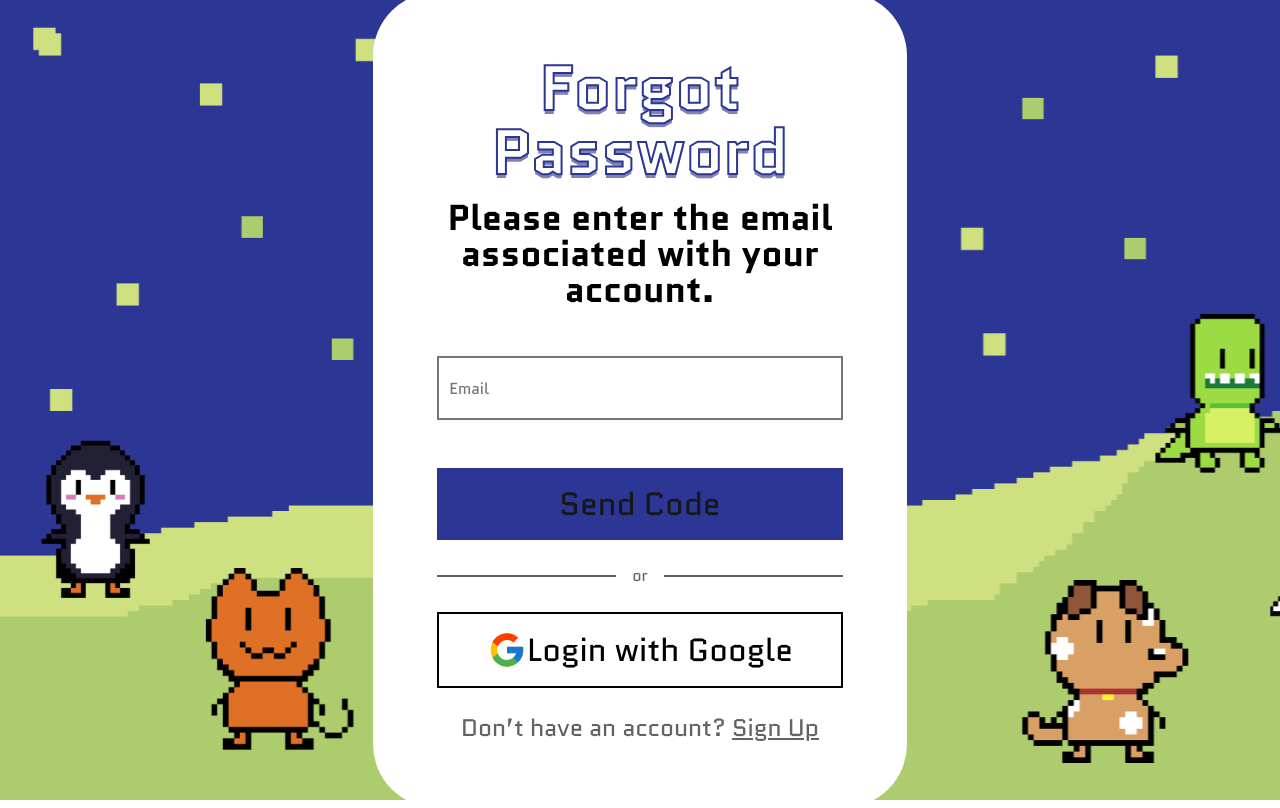
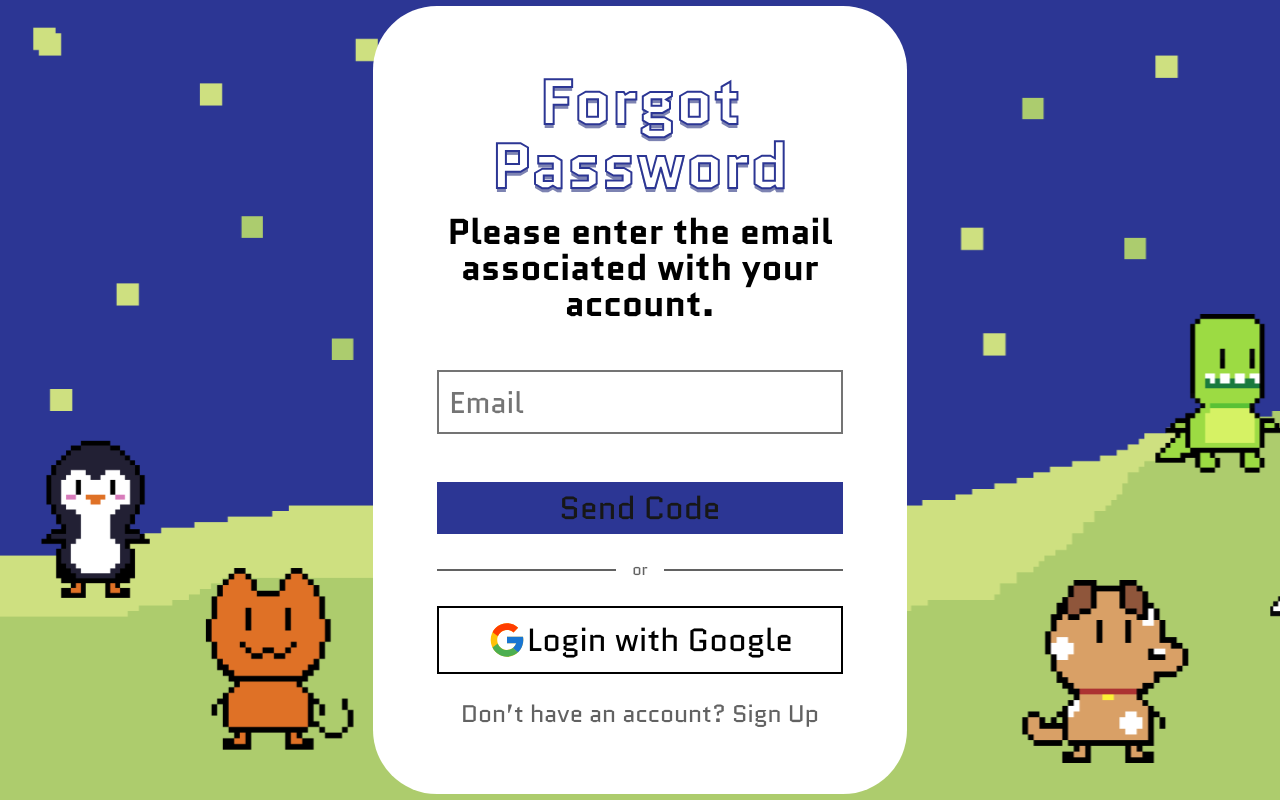
Before and after one commit to GTBitsOfGood/ican, a Next.js app: page /forgot-password in a window 1280 px wide. Built offline with nearby package versions, Linux system fonts and the light colour scheme; a web font is replaced by a local one.

Commit message:
Start resizing

```diff
--- a/src/components/GoogleLoginButton.tsx
+++ b/src/components/GoogleLoginButton.tsx
@@ -52,7 +52,9 @@ const GoogleLoginButton = ({
             width={40}
             height={40}
           />
-          <div className="text-[32px] text-[#000]">Login with Google</div>
+          <div className="mobile:text-lg desktop:text-[32px] text-[#000]">
+            Login with Google
+          </div>
         </button>
       ) : (
         <button
--- a/src/pages/forgot-password/index.tsx
+++ b/src/pages/forgot-password/index.tsx
@@ -15,6 +15,7 @@ import { REGEXP_ONLY_DIGITS } from "input-otp";
 import { useRef, useState } from "react";
 import { useRouter } from "next/router";
 import GoogleLoginButton from "@/components/GoogleLoginButton";
+import Link from "next/link";
 
 const Sections = [
   {
@@ -172,13 +173,13 @@ export default function ForgotPasswordPage() {
       <div
         className={`flex justify-center items-center w-screen h-screen bg-cover bg-no-repeat bg-[url('/assets/Background.svg')]`}
       >
-        <div className="bg-white p-16 rounded-[64px] flex flex-col gap-y-6 w-5/12">
+        <div className="bg-white p-16 overflow-y-auto rounded-[64px] flex flex-col justify-center items-center gap-y-6 short:h-screen mobile:w-11/12 tablet:w-3/4 desktop:w-7/12 largeDesktop:w-5/12">
           <div className="flex flex-col gap-y-12 items-center font-quantico">
             <div className={`flex flex-col gap-y-4 items-center`}>
-              <div className="text-[#FFF] text-[64px]/[64px] font-bold text-shadow-default text-stroke-2 text-stroke-default text-center">
+              <div className="text-[#FFF] mobile:text-5xl desktop:text-[64px]/[64px] font-bold text-shadow-default text-stroke-2 text-stroke-default text-center">
                 {Sections[page].header}
               </div>
-              <div className="text-black text-center text-4xl/9 font-bold flex flex-wrap">
+              <div className="text-black text-center mobile:text-2xl desktop:text-4xl/9 font-bold flex flex-wrap">
                 {Sections[page].subheader} {page === 1 && email}
               </div>
             </div>
@@ -188,7 +189,7 @@ export default function ForgotPasswordPage() {
                 {page === 0 && (
                   <>
                     <input
-                      className={`w-full border-2 border-solid ${!error.email ? "border-iCAN-textfield text-iCAN-textfield placeholder:text-iCAN-textfield" : "border-iCAN-error text-iCAN-error placeholder:text-iCAN-error"} bg-white px-[10px] py-4 h-16`}
+                      className={`w-full border-2 border-solid mobile:text-xl mobile:placeholder:text-xl desktop:text-3xl desktop:placeholder:text-3xl ${!error.email ? "border-iCAN-textfield text-iCAN-textfield placeholder:text-iCAN-textfield" : "border-iCAN-error text-iCAN-error placeholder:text-iCAN-error"} bg-white px-[10px] py-4 mobile:h-12 desktop:h-16`}
                       type="text"
                       placeholder="Email"
                       onChange={handleEmailChange}
@@ -250,7 +251,7 @@ export default function ForgotPasswordPage() {
               </div>
             )}
             <button
-              className="w-full py-3 flex justify-center items-center text-[32px] bg-iCAN-Blue-300"
+              className="w-full py-3 flex justify-center items-center mobile:text-xl desktop:text-[32px] bg-iCAN-Blue-300"
               onClick={incPage}
               type="submit"
             >
@@ -283,9 +284,11 @@ export default function ForgotPasswordPage() {
               </div>
               <GoogleLoginButton forgotPassword={true} />
               <div className="flex justify-center items-center">
-                <div className="text-iCAN-gray text-2xl">
+                <div className="mobile:flex mobile:flex-col tablet:inline-block text-iCAN-gray mobile:text-lg desktop:text-2xl">
                   Don’t have an account?{" "}
-                  <span className="underline cursor-pointer">Sign Up</span>
+                  <Link href="/register" className="underlineself-center">
+                    Sign Up
+                  </Link>
                 </div>
               </div>{" "}
             </div>
--- a/src/pages/login/index.tsx
+++ b/src/pages/login/index.tsx
@@ -71,10 +71,10 @@ export default function Home() {
     <UnauthorizedRoute>
       <div className="flex h-screen font-quantico bg-cover bg-no-repeat bg-[url('/LoginBackground.svg')] py-2">
         <div
-          className={`self-center flex flex-col items-center justify-center rounded-[64px] mobile:w-[70%] desktop:w-[45%] bg-white ${loggingIn ? "h-auto" : "h-full"} mx-auto overflow-scroll`}
+          className={`self-center flex flex-col overflow-y-auto items-center justify-center rounded-[64px] mobile:w-[90%] tablet:w-[80%] desktop:w-[65%] largeDesktop:w-[50%] bg-white ${loggingIn ? "h-auto" : "h-full"} mx-auto`}
         >
           <Image
-            className="mb-4"
+            className="mb-4 mobile:w-[124px] mobile:h-[84px] tablet:w-[248px] tablet:h-[167px]"
             src="/icanLogo.svg"
             alt="Logo"
             width={248}
--- a/tailwind.config.ts
+++ b/tailwind.config.ts
@@ -10,10 +10,16 @@ export default {
   ],
   theme: {
     screens: {
-      mobile: "640px",
-      tablet: "860px",
+      mobile: "320px",
+      tablet: "768px",
       desktop: "1024px",
       largeDesktop: "1280px",
+      tall: {
+        raw: "(min-height: 750px)",
+      },
+      short: {
+        raw: "(max-height: 750px)",
+      },
     },
     extend: {
       keyframes: {
```
